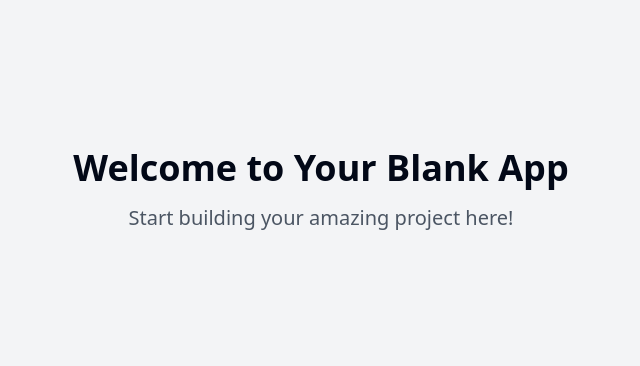
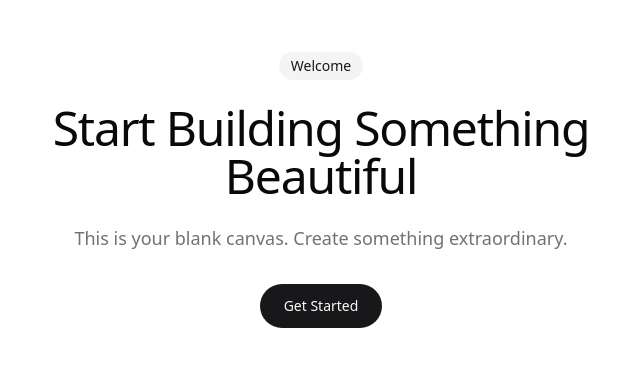
Before and after one commit to AnandSingh/superimages.pro, a React (Vite) app: page / in a window 1280 px wide. Shown: the part 210-576 px from the top of the page, without its empty margins (319-959 px from the left). Built offline with nearby package versions, Linux system fonts and the light colour scheme.

Commit message:
Create blank project
This commit creates a new blank project.

```diff
--- a/package.json
+++ b/package.json
@@ -45,6 +45,7 @@
     "cmdk": "^1.0.0",
     "date-fns": "^3.6.0",
     "embla-carousel-react": "^8.3.0",
+    "framer-motion": "^12.4.1",
     "input-otp": "^1.2.4",
     "lucide-react": "^0.462.0",
     "next-themes": "^0.3.0",
--- a/src/index.css
+++ b/src/index.css
@@ -1,3 +1,4 @@
+
 @tailwind base;
 @tailwind components;
 @tailwind utilities;
@@ -5,88 +6,25 @@
 @layer base {
   :root {
     --background: 0 0% 100%;
-    --foreground: 222.2 84% 4.9%;
-
+    --foreground: 240 10% 3.9%;
     --card: 0 0% 100%;
-    --card-foreground: 222.2 84% 4.9%;
-
+    --card-foreground: 240 10% 3.9%;
     --popover: 0 0% 100%;
-    --popover-foreground: 222.2 84% 4.9%;
-
-    --primary: 222.2 47.4% 11.2%;
-    --primary-foreground: 210 40% 98%;
-
-    --secondary: 210 40% 96.1%;
-    --secondary-foreground: 222.2 47.4% 11.2%;
-
-    --muted: 210 40% 96.1%;
-    --muted-foreground: 215.4 16.3% 46.9%;
-
-    --accent: 210 40% 96.1%;
-    --accent-foreground: 222.2 47.4% 11.2%;
-
+    --popover-foreground: 240 10% 3.9%;
+    --primary: 240 5.9% 10%;
+    --primary-foreground: 0 0% 98%;
+    --secondary: 240 4.8% 95.9%;
+    --secondary-foreground: 240 5.9% 10%;
+    --muted: 240 4.8% 95.9%;
+    --muted-foreground: 240 3.8% 46.1%;
+    --accent: 240 4.8% 95.9%;
+    --accent-foreground: 240 5.9% 10%;
     --destructive: 0 84.2% 60.2%;
-    --destructive-foreground: 210 40% 98%;
-
-    --border: 214.3 31.8% 91.4%;
-    --input: 214.3 31.8% 91.4%;
-    --ring: 222.2 84% 4.9%;
-
-    --radius: 0.5rem;
-
-    --sidebar-background: 0 0% 98%;
-
-    --sidebar-foreground: 240 5.3% 26.1%;
-
-    --sidebar-primary: 240 5.9% 10%;
-
-    --sidebar-primary-foreground: 0 0% 98%;
-
-    --sidebar-accent: 240 4.8% 95.9%;
-
-    --sidebar-accent-foreground: 240 5.9% 10%;
-
-    --sidebar-border: 220 13% 91%;
-
-    --sidebar-ring: 217.2 91.2% 59.8%;
-  }
-
-  .dark {
-    --background: 222.2 84% 4.9%;
-    --foreground: 210 40% 98%;
-
-    --card: 222.2 84% 4.9%;
-    --card-foreground: 210 40% 98%;
-
-    --popover: 222.2 84% 4.9%;
-    --popover-foreground: 210 40% 98%;
-
-    --primary: 210 40% 98%;
-    --primary-foreground: 222.2 47.4% 11.2%;
-
-    --secondary: 217.2 32.6% 17.5%;
-    --secondary-foreground: 210 40% 98%;
-
-    --muted: 217.2 32.6% 17.5%;
-    --muted-foreground: 215 20.2% 65.1%;
-
-    --accent: 217.2 32.6% 17.5%;
-    --accent-foreground: 210 40% 98%;
-
-    --destructive: 0 62.8% 30.6%;
-    --destructive-foreground: 210 40% 98%;
-
-    --border: 217.2 32.6% 17.5%;
-    --input: 217.2 32.6% 17.5%;
-    --ring: 212.7 26.8% 83.9%;
-    --sidebar-background: 240 5.9% 10%;
-    --sidebar-foreground: 240 4.8% 95.9%;
-    --sidebar-primary: 224.3 76.3% 48%;
-    --sidebar-primary-foreground: 0 0% 100%;
-    --sidebar-accent: 240 3.7% 15.9%;
-    --sidebar-accent-foreground: 240 4.8% 95.9%;
-    --sidebar-border: 240 3.7% 15.9%;
-    --sidebar-ring: 217.2 91.2% 59.8%;
+    --destructive-foreground: 0 0% 98%;
+    --border: 240 5.9% 90%;
+    --input: 240 5.9% 90%;
+    --ring: 240 5.9% 10%;
+    --radius: 0.75rem;
   }
 }
 
@@ -94,8 +32,22 @@
   * {
     @apply border-border;
   }
-
   body {
-    @apply bg-background text-foreground;
+    @apply bg-background text-foreground antialiased;
   }
 }
+
+.slide-up {
+  animation: slideUp 0.5s ease-out forwards;
+}
+
+@keyframes slideUp {
+  from {
+    opacity: 0;
+    transform: translateY(20px);
+  }
+  to {
+    opacity: 1;
+    transform: translateY(0);
+  }
+}
--- a/src/pages/Index.tsx
+++ b/src/pages/Index.tsx
@@ -1,12 +1,34 @@
-// Update this page (the content is just a fallback if you fail to update the page)
+
+import { motion } from "framer-motion";
 
 const Index = () => {
   return (
-    <div className="min-h-screen flex items-center justify-center bg-gray-100">
-      <div className="text-center">
-        <h1 className="text-4xl font-bold mb-4">Welcome to Your Blank App</h1>
-        <p className="text-xl text-gray-600">Start building your amazing project here!</p>
-      </div>
+    <div className="min-h-screen flex items-center justify-center bg-background p-4">
+      <motion.div
+        initial={{ opacity: 0, y: 20 }}
+        animate={{ opacity: 1, y: 0 }}
+        transition={{ duration: 0.6, ease: "easeOut" }}
+        className="text-center max-w-2xl mx-auto"
+      >
+        <span className="inline-block px-3 py-1 text-sm font-medium bg-secondary text-secondary-foreground rounded-full mb-6 animate-fadeIn">
+          Welcome
+        </span>
+        <h1 className="text-4xl sm:text-5xl font-medium tracking-tight text-foreground mb-6 animate-fadeIn" style={{ animationDelay: "0.2s" }}>
+          Start Building Something Beautiful
+        </h1>
+        <p className="text-lg text-muted-foreground mb-8 animate-fadeIn" style={{ animationDelay: "0.3s" }}>
+          This is your blank canvas. Create something extraordinary.
+        </p>
+        <motion.div
+          initial={{ opacity: 0 }}
+          animate={{ opacity: 1 }}
+          transition={{ delay: 0.4, duration: 0.6 }}
+        >
+          <button className="inline-flex items-center justify-center px-6 py-3 text-sm font-medium text-primary-foreground transition-colors bg-primary rounded-full hover:bg-primary/90 focus:outline-none focus-visible:ring-2 focus-visible:ring-ring focus-visible:ring-offset-2">
+            Get Started
+          </button>
+        </motion.div>
+      </motion.div>
     </div>
   );
 };
--- a/tailwind.config.ts
+++ b/tailwind.config.ts
@@ -1,96 +1,69 @@
+
 import type { Config } from "tailwindcss";
 
 export default {
   darkMode: ["class"],
-	content: [
-		"./pages/**/*.{ts,tsx}",
-		"./components/**/*.{ts,tsx}",
-		"./app/**/*.{ts,tsx}",
-		"./src/**/*.{ts,tsx}",
-	],
+  content: ["./pages/**/*.{ts,tsx}", "./components/**/*.{ts,tsx}", "./app/**/*.{ts,tsx}", "./src/**/*.{ts,tsx}"],
   prefix: "",
   theme: {
     container: {
       center: true,
-			padding: '2rem',
+      padding: "2rem",
       screens: {
-				'2xl': '1400px'
-			}
+        "2xl": "1400px",
+      },
     },
     extend: {
       colors: {
-				border: 'hsl(var(--border))',
-				input: 'hsl(var(--input))',
-				ring: 'hsl(var(--ring))',
-				background: 'hsl(var(--background))',
-				foreground: 'hsl(var(--foreground))',
+        border: "hsl(var(--border))",
+        input: "hsl(var(--input))",
+        ring: "hsl(var(--ring))",
+        background: "hsl(var(--background))",
+        foreground: "hsl(var(--foreground))",
         primary: {
-					DEFAULT: 'hsl(var(--primary))',
-					foreground: 'hsl(var(--primary-foreground))'
+          DEFAULT: "hsl(var(--primary))",
+          foreground: "hsl(var(--primary-foreground))",
         },
         secondary: {
-					DEFAULT: 'hsl(var(--secondary))',
-					foreground: 'hsl(var(--secondary-foreground))'
+          DEFAULT: "hsl(var(--secondary))",
+          foreground: "hsl(var(--secondary-foreground))",
         },
         destructive: {
-					DEFAULT: 'hsl(var(--destructive))',
-					foreground: 'hsl(var(--destructive-foreground))'
+          DEFAULT: "hsl(var(--destructive))",
+          foreground: "hsl(var(--destructive-foreground))",
         },
         muted: {
-					DEFAULT: 'hsl(var(--muted))',
-					foreground: 'hsl(var(--muted-foreground))'
+          DEFAULT: "hsl(var(--muted))",
+          foreground: "hsl(var(--muted-foreground))",
         },
         accent: {
-					DEFAULT: 'hsl(var(--accent))',
-					foreground: 'hsl(var(--accent-foreground))'
+          DEFAULT: "hsl(var(--accent))",
+          foreground: "hsl(var(--accent-foreground))",
         },
         popover: {
-					DEFAULT: 'hsl(var(--popover))',
-					foreground: 'hsl(var(--popover-foreground))'
+          DEFAULT: "hsl(var(--popover))",
+          foreground: "hsl(var(--popover-foreground))",
         },
         card: {
-					DEFAULT: 'hsl(var(--card))',
-					foreground: 'hsl(var(--card-foreground))'
+          DEFAULT: "hsl(var(--card))",
+          foreground: "hsl(var(--card-foreground))",
         },
-				sidebar: {
-					DEFAULT: 'hsl(var(--sidebar-background))',
-					foreground: 'hsl(var(--sidebar-foreground))',
-					primary: 'hsl(var(--sidebar-primary))',
-					'primary-foreground': 'hsl(var(--sidebar-primary-foreground))',
-					accent: 'hsl(var(--sidebar-accent))',
-					'accent-foreground': 'hsl(var(--sidebar-accent-foreground))',
-					border: 'hsl(var(--sidebar-border))',
-					ring: 'hsl(var(--sidebar-ring))'
-				}
+      },
+      keyframes: {
+        fadeIn: {
+          from: { opacity: "0", transform: "translateY(10px)" },
+          to: { opacity: "1", transform: "translateY(0)" },
+        },
+      },
+      animation: {
+        fadeIn: "fadeIn 0.6s ease-out forwards",
       },
       borderRadius: {
-				lg: 'var(--radius)',
-				md: 'calc(var(--radius) - 2px)',
-				sm: 'calc(var(--radius) - 4px)'
+        lg: "var(--radius)",
+        md: "calc(var(--radius) - 2px)",
+        sm: "calc(var(--radius) - 4px)",
       },
-			keyframes: {
-				'accordion-down': {
-					from: {
-						height: '0'
     },
-					to: {
-						height: 'var(--radix-accordion-content-height)'
-					}
-				},
-				'accordion-up': {
-					from: {
-						height: 'var(--radix-accordion-content-height)'
-					},
-					to: {
-						height: '0'
-					}
-				}
-			},
-			animation: {
-				'accordion-down': 'accordion-down 0.2s ease-out',
-				'accordion-up': 'accordion-up 0.2s ease-out'
-			}
-		}
   },
   plugins: [require("tailwindcss-animate")],
 } satisfies Config;
```
Also changed, not shown: 1 other file (tests, documents, lock files or other folders). Lines whose indentation alone changed are shown as unchanged.
